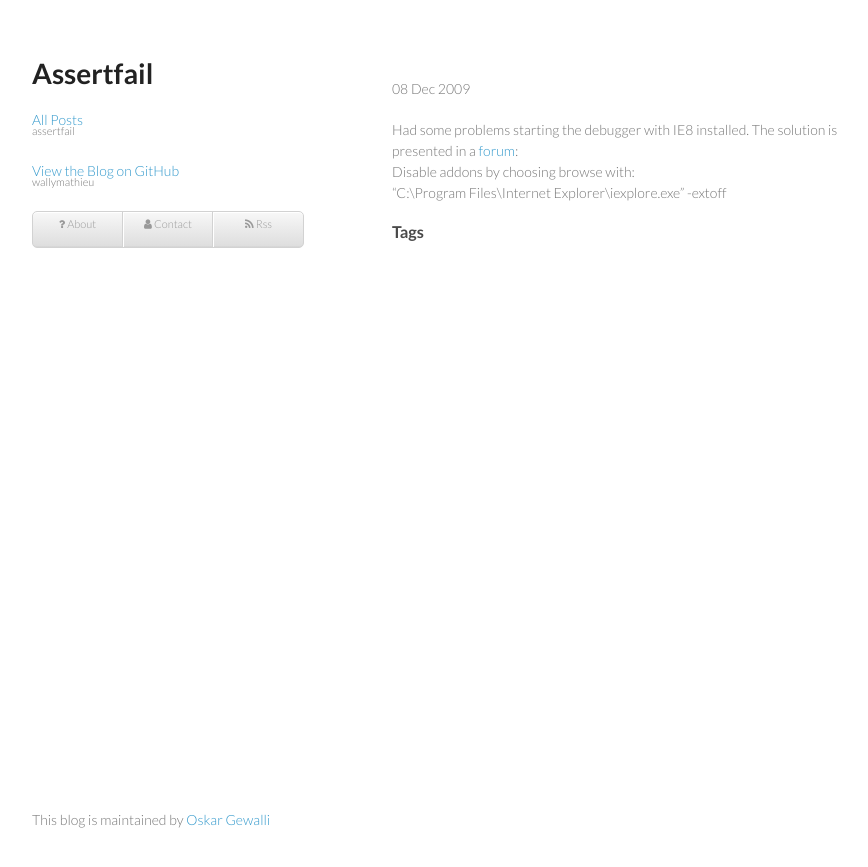
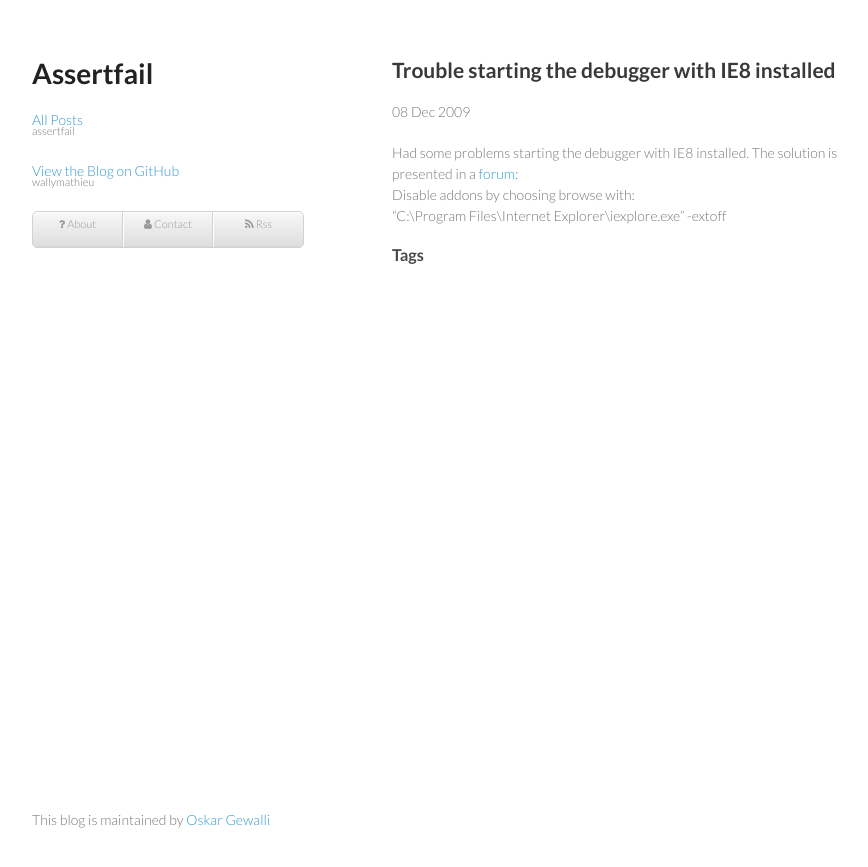
Before and after one commit to wallymathieu/assertfail, a Jekyll site: the page built from _posts/2009-12-08-had-some-problems-starting-debugger.markdown, in a window 1280 px wide. Shown: the top 867 px of the page, without its empty margins (178-1046 px from the left). Built offline with Jekyll 4.4.1, drawn with Linux system fonts in a browser that asks for light colours; nearby versions of some CDN libraries; Markdown is read by kramdown in place of the engine named in the settings.

Commit message:
Missing title

```diff
--- a/_posts/2009-12-08-had-some-problems-starting-debugger.markdown
+++ b/_posts/2009-12-08-had-some-problems-starting-debugger.markdown
@@ -1,6 +1,6 @@
 ---
 layout: post
-title:  ""
+title: "Trouble starting the debugger with IE8 installed"
 date: 2009-12-08T20:22:00+01:00
 tags:
 ---
```
